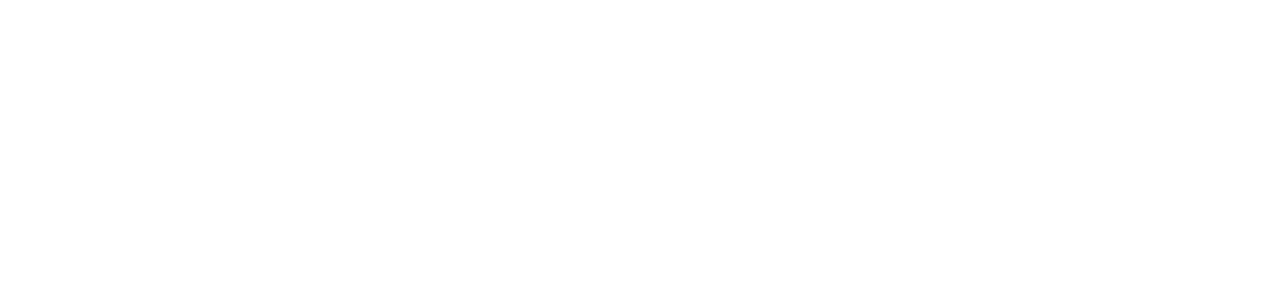
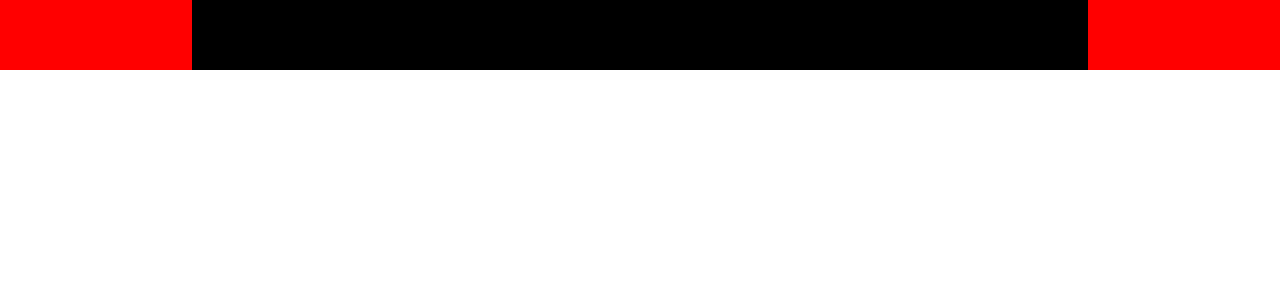
Before and after one commit to devitoangelo/proj-html-vuejs, a Vue app: page / in a window 1280 px wide. Shown: the top 300 px of the page. Built offline with nearby package versions, Linux system fonts and the light colour scheme.

Commit message:
layout header and created a components AppHeade

```diff
--- a/src/App.vue
+++ b/src/App.vue
@@ -1,9 +1,26 @@
-<script setup>
+<script>
+import AppHeader from './components/AppHeader.vue'
 
+
+export default{
+  components :{
+    AppHeader
+  }
+}
 
 </script>
 
 <template>
+
+  <AppHeader/>
+
+
+  <main>
+
+
+
+
+  </main>
 
 
 
@@ -12,6 +29,6 @@
 
 </template>
 
-<style >
+<style>
 
 </style>
--- /dev/null
+++ b/src/components/AppHeader.vue
@@ -0,0 +1,34 @@
+<script>
+export default {
+
+}
+</script>
+
+<template >
+    <!-- header -->
+ <header id="header">
+    <!-- container -->
+    <div class="site_header">
+
+    </div>
+  </header>
+</template>
+
+
+
+<style >
+#header{
+background-color: red;
+width: 100%;
+height: 70px;
+
+>.site_header{
+  background-color: black;
+  width: 70%;
+  height: 100%;
+  margin: auto;
+}
+}
+
+
+</style>
--- a/src/style.css
+++ b/src/style.css
@@ -3,3 +3,19 @@
 
 
 }
+
+
+/* header */
+#header{
+background-color: red;
+width: 100%;
+height: 70px;
+
+>.site_header{
+  background-color: black;
+  width: 70%;
+  height: 100%;
+  margin: auto;
+}
+
+}
```
